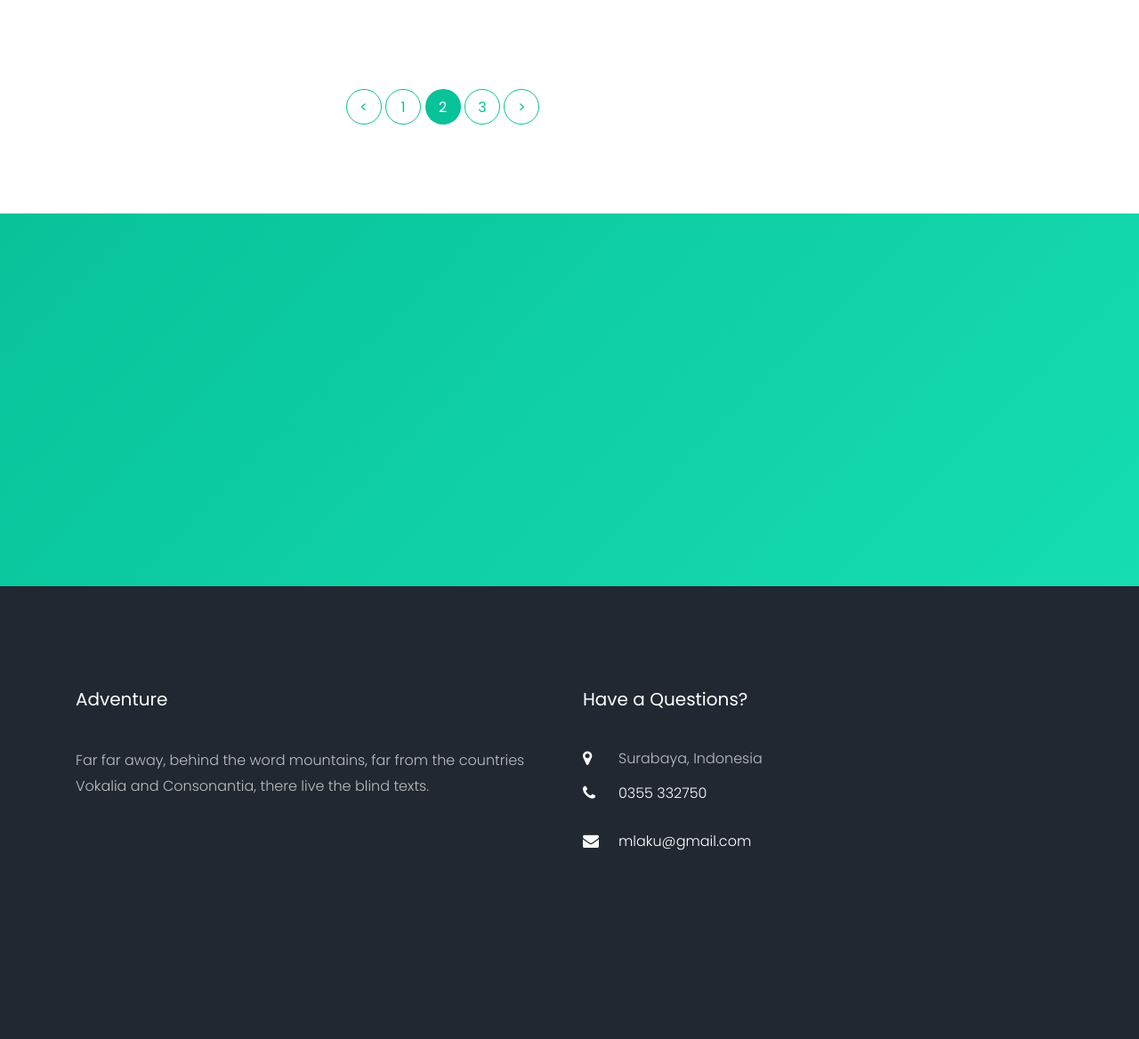
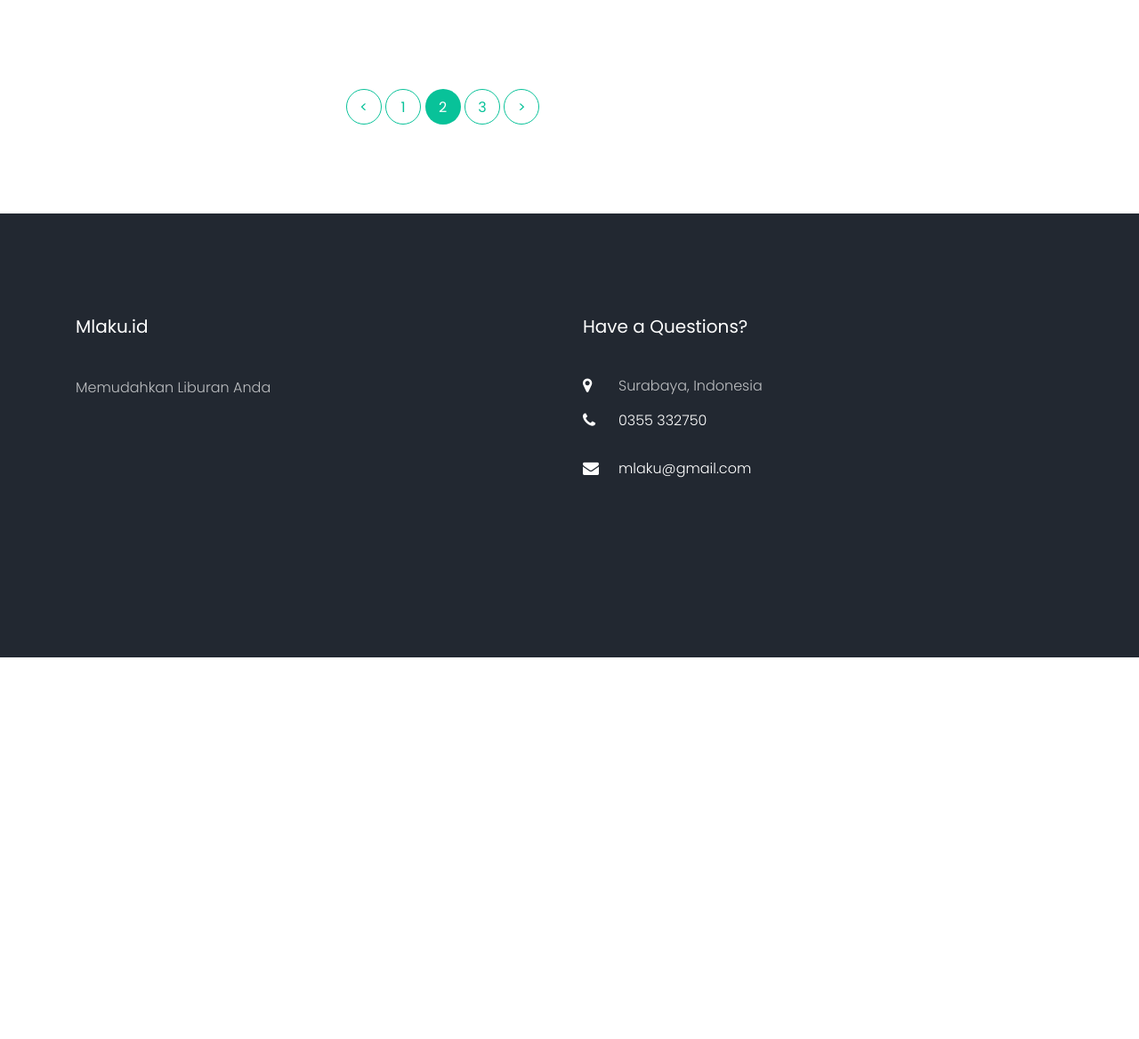
Before and after one commit to donny1412/tugas2-web-fanagu, a PHP site: page /hotel2.php in a window 1280 px wide. Shown: the part 2099-3267 px from the top of the page at 89% size. After the commit the page ends 2838 px from the top, so only its background shows below. Run offline with PHP 8.4, Linux system fonts and the light colour scheme; some libraries are stand-ins or nearby versions; some web fonts are replaced.

Commit message:
Update hotel2.php

```diff
--- a/hotel2.php
+++ b/hotel2.php
@@ -326,36 +326,13 @@
           </section> <!-- .section -->
 
 
-		<section class="ftco-section-parallax">
-      <div class="parallax-img d-flex align-items-center">
-        <div class="container">
-          <div class="row d-flex justify-content-center">
-            <div class="col-md-7 text-center heading-section heading-section-white ftco-animate">
-              <h2>Subcribe to our Newsletter</h2>
-              <p>Far far away, behind the word mountains, far from the countries Vokalia and Consonantia, there live the blind texts. Separated they live in</p>
-              <div class="row d-flex justify-content-center mt-5">
-                <div class="col-md-8">
-                  <form action="#" class="subscribe-form">
-                    <div class="form-group d-flex">
-                      <input type="text" class="form-control" placeholder="Enter email address">
-                      <input type="submit" value="Subscribe" class="submit px-3">
-                    </div>
-                  </form>
-                </div>
-              </div>
-            </div>
-          </div>
-        </div>
-      </div>
-    </section>
-
     <footer class="ftco-footer ftco-bg-dark ftco-section">
       <div class="container">
         <div class="row mb-5">
           <div class="col-md">
             <div class="ftco-footer-widget mb-4">
-              <h2 class="ftco-heading-2">Adventure</h2>
-              <p>Far far away, behind the word mountains, far from the countries Vokalia and Consonantia, there live the blind texts.</p>
+              <h2 class="ftco-heading-2">Mlaku.id</h2>
+              <p>Memudahkan Liburan Anda</p>
               <ul class="ftco-footer-social list-unstyled float-md-left float-lft mt-3">
                 <li class="ftco-animate"><a href="#"><span class="icon-twitter"></span></a></li>
                 <li class="ftco-animate"><a href="#"><span class="icon-facebook"></span></a></li>
```
